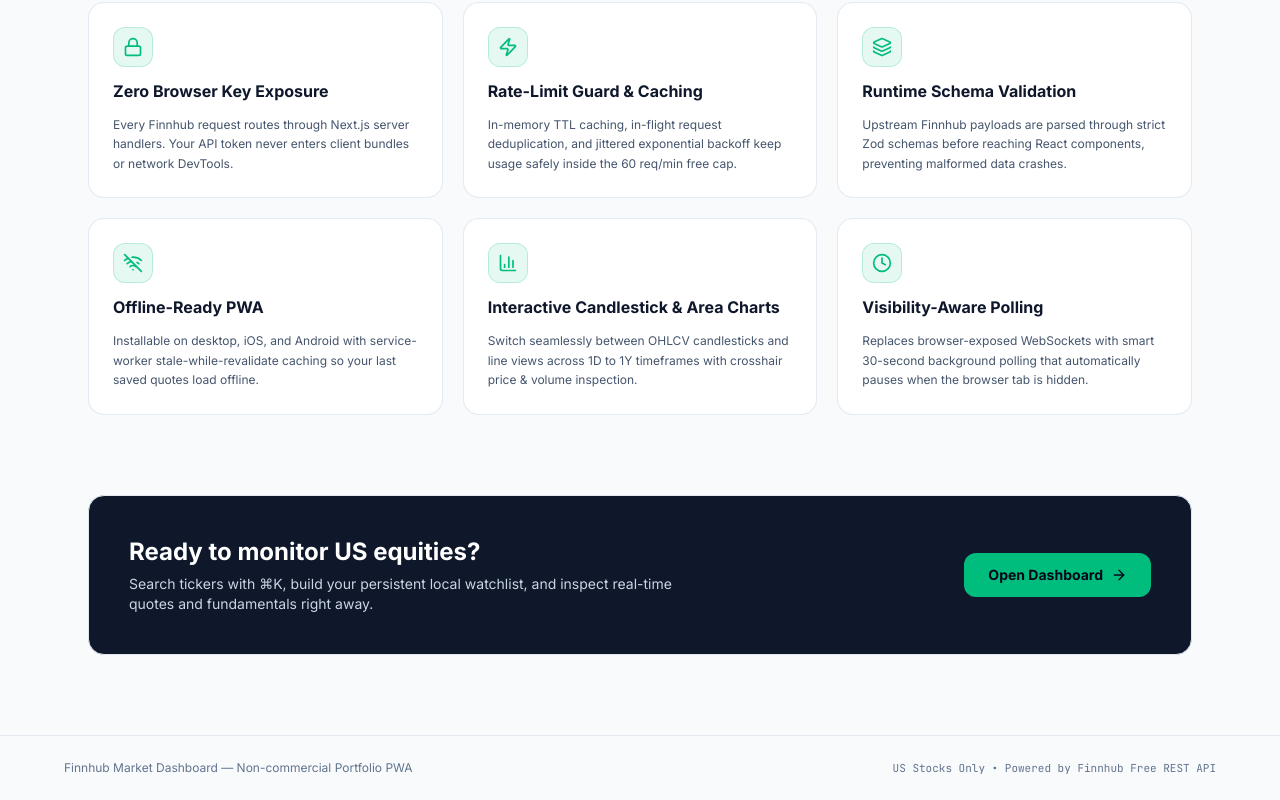
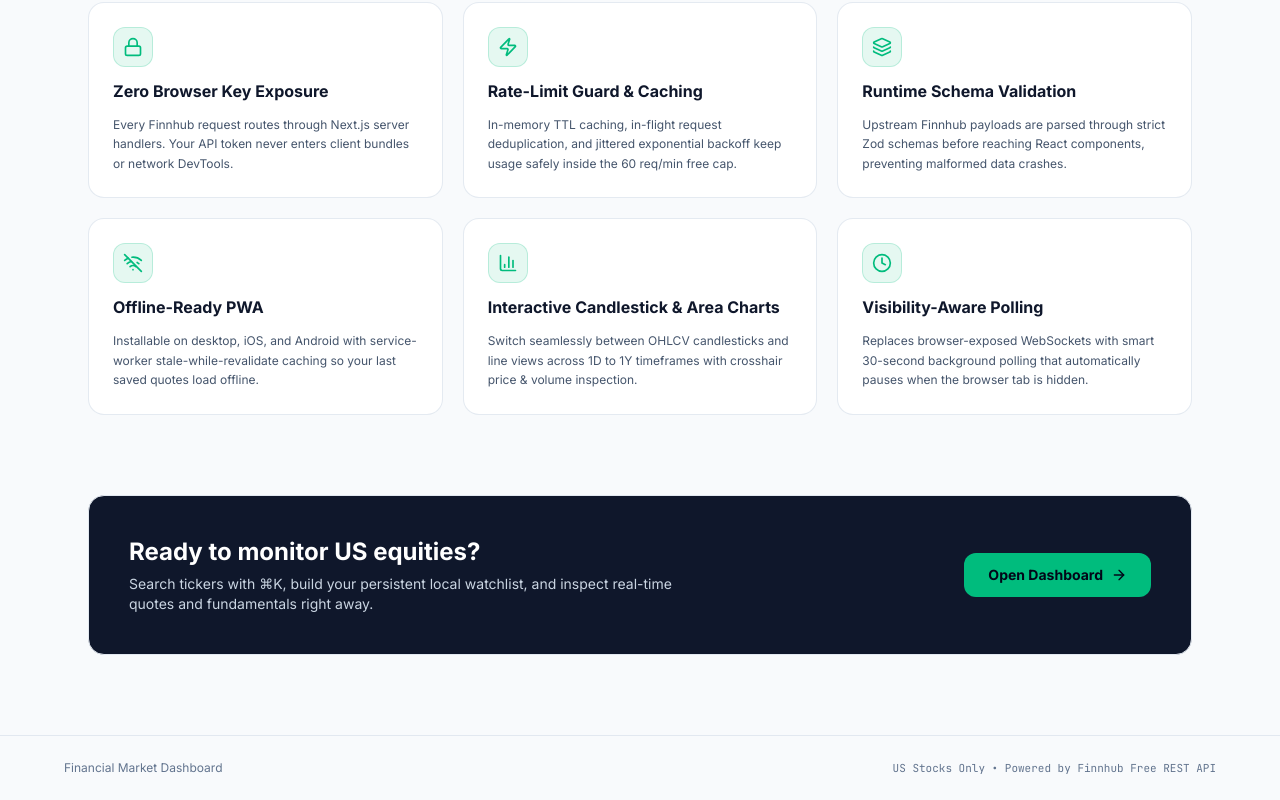
Before and after one commit to Darasimi010/financial-market-dashboard, a Next.js app: page / in a window 1280 px wide. Shown: the part 1016-1816 px from the top of the page. Built offline with nearby package versions, Linux system fonts and the light colour scheme; no server answers.

Commit message:
reworded the footer content.

```diff
--- a/components/landing-hero.tsx
+++ b/components/landing-hero.tsx
@@ -270,7 +270,7 @@ export function LandingHero() {
 
       <footer className="border-t border-slate-200 dark:border-slate-900 py-6 px-4 sm:px-6 text-xs text-slate-500 dark:text-slate-400">
         <div className="max-w-6xl mx-auto flex flex-col sm:flex-row items-center justify-between gap-2">
-          <span>Finnhub Market Dashboard — Non-commercial Portfolio PWA</span>
+          <span>Financial Market Dashboard</span>
           <span className="font-mono text-[11px]">
             US Stocks Only • Powered by Finnhub Free REST API
           </span>
```
